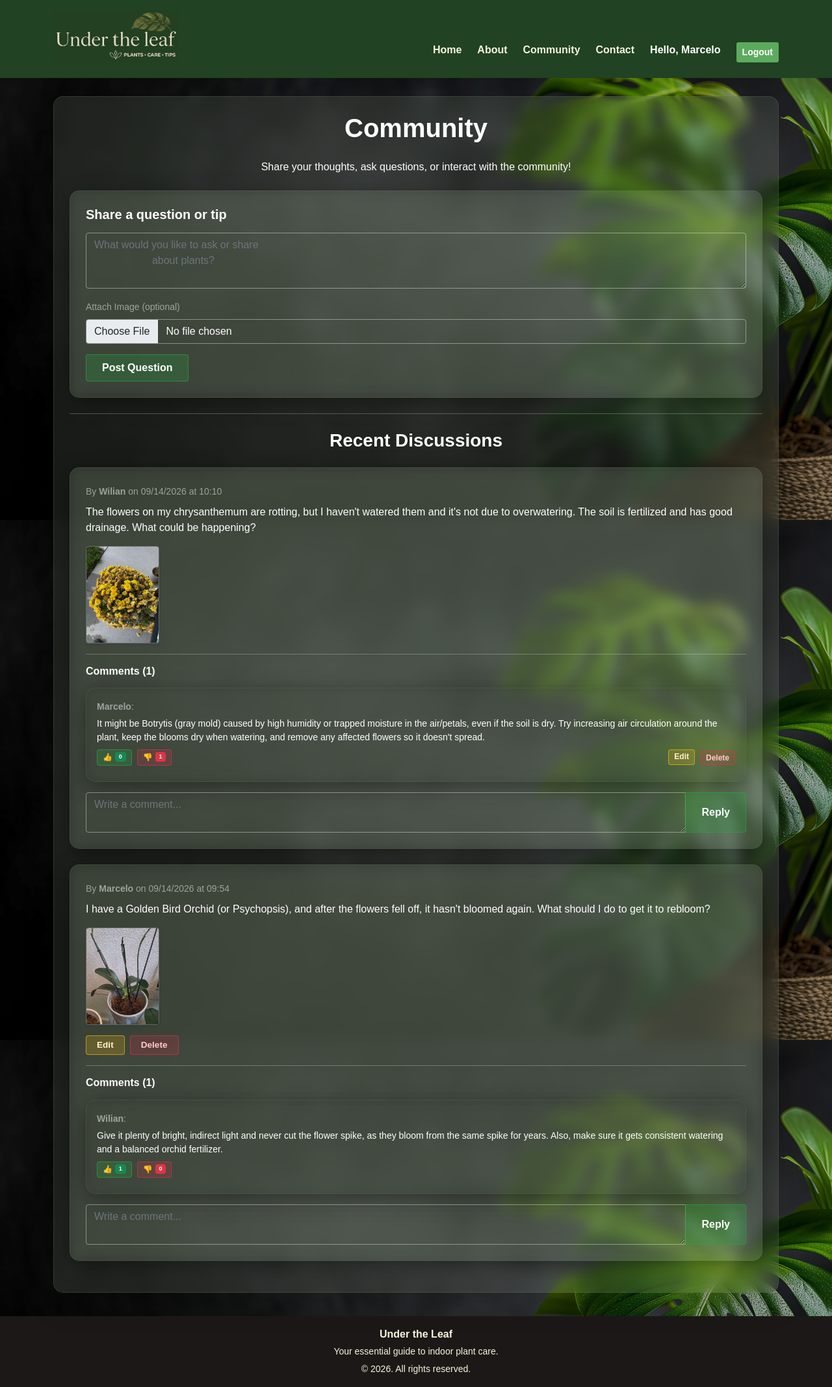
After one commit to MarceloStobbe/Under_the_leaf, a Flask app: page /forum in a window 1280 px wide. The commit adds this page. Shown: the whole page at 65% size. Run offline with Flask 3, Linux system fonts and the light colour scheme; a user stored in the database is signed in.

Commit message:
Data base Add community

```diff
--- a/project/app.py
+++ b/project/app.py
@@ -1,7 +1,11 @@
-from flask import Flask, render_template, request, flash, redirect, url_for
+from flask import Flask, render_template, request, flash, redirect, url_for, abort
+from flask_login import LoginManager, login_user, current_user, logout_user, login_required
+from models import db, User, Question, Comment
+from forms import AuthForm, QuestionForm, CommentForm
 from diagnostics import DIAGNOSTICS
 from quiz import QUIZ_DATA
 import os
+from werkzeug.utils import secure_filename
 
 app = Flask(__name__,
             template_folder='templates',
@@ -9,6 +13,207 @@ app = Flask(__name__,
 
 app.config['SECRET_KEY'] = 'a_key_very_secret'
 
+# Database Configuration
+app.config['SQLALCHEMY_DATABASE_URI'] = os.environ.get('DATABASE_URL', 'sqlite:///site.db')
+app.config['SQLALCHEMY_TRACK_MODIFICATIONS'] = False
+
+# Image Upload Configuration
+UPLOAD_FOLDER = 'static/uploads'
+ALLOWED_EXTENSIONS = {'png', 'jpg', 'jpeg', 'gif'}
+app.config['UPLOAD_FOLDER'] = os.path.join(app.root_path, UPLOAD_FOLDER)
+
+os.makedirs(app.config['UPLOAD_FOLDER'], exist_ok=True)
+
+def allowed_file(filename):
+    return '.' in filename and filename.rsplit('.', 1)[1].lower() in ALLOWED_EXTENSIONS
+
+db.init_app(app)
+
+# Flask login Configuration
+login_manager = LoginManager(app)
+login_manager.login_view = 'login'
+login_manager.login_message_category = 'warning'
+
+@login_manager.user_loader
+def load_user(user_id):
+    return User.query.get(int(user_id))
+
+# Authentication Routes
+@app.route('/login', methods=['GET', 'POST'])
+def login():
+    if current_user.is_authenticated:
+        return redirect(url_for('home'))
+
+    form = AuthForm()
+    if form.validate_on_submit():
+        email = form.email.data
+        password = form.password.data
+        user = User.query.filter_by(email=email).first()
+
+        if user and user.password == password:
+            login_user(user)
+            flash(f'Login successful! Welcome, {user.name}!', 'success')
+            return redirect(url_for('home'))
+        else:
+            flash('Invalid email or password.', 'danger')
+
+    return render_template('login.html', form=form, is_register=False)
+
+@app.route('/register', methods=['GET', 'POST'])
+def register():
+    if current_user.is_authenticated:
+        return redirect(url_for('home'))
+
+    form = AuthForm()
+    if form.validate_on_submit():
+        email = form.email.data
+        password = form.password.data
+        name = form.name.data
+
+        user = User.query.filter_by(email=email).first()
+        if user:
+            flash('This email is already registered!', 'danger')
+        else:
+            new_user = User(name=name, email=email, password=password)
+            db.session.add(new_user)
+            db.session.commit()
+
+            flash('User registered successfully! Please log in to continue.', 'success')
+            return redirect(url_for('login'))
+
+    return render_template('login.html', form=form, is_register=True)
+
+@app.route('/logout')
+@login_required
+def logout():
+    logout_user()
+    flash('You have logged out of your account.', 'info')
+    return redirect(url_for('home'))
+
+# Forum Routes
+@app.route('/forum', methods=['GET', 'POST'])
+def forum():
+    form = QuestionForm()
+    if form.validate_on_submit():
+        if not current_user.is_authenticated:
+            flash('You need to log in to post.', 'warning')
+            return redirect(url_for('login'))
+
+        image_filename = None
+        if 'image' in request.files:
+            file = request.files['image']
+            if file and file.filename != '' and allowed_file(file.filename):
+                filename = secure_filename(file.filename)
+                image_filename = filename
+                file.save(os.path.join(app.config['UPLOAD_FOLDER'], image_filename))
+
+        question = Question(
+            content=form.content.data,
+            author=current_user,
+            image_file=image_filename
+        )
+        db.session.add(question)
+        db.session.commit()
+        flash('Your question has been posted successfully!', 'success')
+        return redirect(url_for('forum'))
+
+    questions = Question.query.order_by(Question.date_posted.desc()).all()
+    comment_form = CommentForm()
+    return render_template('forum.html', questions=questions, form=form, comment_form=comment_form)
+
+@app.route('/forum/question/<int:question_id>/edit', methods=['GET', 'POST'])
+@login_required
+def edit_question(question_id):
+    question = Question.query.get_or_404(question_id)
+    if question.author != current_user:
+        abort(403)
+
+    form = QuestionForm()
+    if form.validate_on_submit():
+        question.content = form.content.data
+        db.session.commit()
+        flash('Question updated successfully!', 'success')
+        return redirect(url_for('forum'))
+    elif request.method == 'GET':
+        form.content.data = question.content
+
+    return render_template('edit.html', form=form)
+
+@app.route('/forum/question/<int:question_id>/delete', methods=['POST'])
+@login_required
+def delete_question(question_id):
+    question = Question.query.get_or_404(question_id)
+    if question.author != current_user:
+        abort(403)
+
+    if question.image_file:
+        image_path = os.path.join(app.config['UPLOAD_FOLDER'], question.image_file)
+        if os.path.exists(image_path):
+            os.remove(image_path)
+
+    db.session.delete(question)
+    db.session.commit()
+    flash('Question deleted successfully!', 'info')
+    return redirect(url_for('forum'))
+
+@app.route('/forum/question/<int:question_id>/comment', methods=['POST'])
+@login_required
+def add_comment(question_id):
+    question = Question.query.get_or_404(question_id)
+    form = CommentForm()
+    if form.validate_on_submit():
+        comment = Comment(content=form.content.data, author=current_user, question=question)
+        db.session.add(comment)
+        db.session.commit()
+        flash('Comment added!', 'success')
+    return redirect(url_for('forum'))
+
+# Reaction Routes
+@app.route('/forum/comment/<int:comment_id>/like', methods=['POST'])
+@login_required
+def like_comment(comment_id):
+    comment = Comment.query.get_or_404(comment_id)
+    comment.likes += 1
+    db.session.commit()
+    return redirect(url_for('forum'))
+
+@app.route('/forum/comment/<int:comment_id>/dislike', methods=['POST'])
+@login_required
+def dislike_comment(comment_id):
+    comment = Comment.query.get_or_404(comment_id)
+    comment.dislikes += 1
+    db.session.commit()
+    return redirect(url_for('forum'))
+
+@app.route('/comment/<int:comment_id>/edit', methods=['GET', 'POST'])
+@login_required
+def edit_comment(comment_id):
+    comment = Comment.query.get_or_404(comment_id)
+
+    if comment.author != current_user:
+        flash('You are not authorized to edit this comment.', 'danger')
+        return redirect(url_for('forum'))
+
+    if request.method == 'POST':
+        comment.content = request.form.get('content')
+        db.session.commit()
+        flash('Your comment has been updated!', 'success')
+        return redirect(url_for('forum'))
+
+    return render_template('edit.html', comment=comment)
+
+@app.route('/forum/comment/<int:comment_id>/delete', methods=['POST'])
+@login_required
+def delete_comment(comment_id):
+    comment = Comment.query.get_or_404(comment_id)
+    if comment.author != current_user:
+        abort(403)
+    db.session.delete(comment)
+    db.session.commit()
+    flash('Comment deleted.', 'info')
+    return redirect(url_for('forum'))
+
+# Site Routes
 @app.route('/')
 def home():
     return render_template('home.html')
@@ -74,4 +279,7 @@ def myths():
     return render_template('myths.html', questions=QUIZ_DATA, score=score, username=username)
 
 if __name__ == '__main__':
+    with app.app_context():
+        db.create_all()
+        print("Database connected and tables verified.")
     app.run(debug=True)
--- /dev/null
+++ b/project/forms.py
@@ -0,0 +1,17 @@
+from flask_wtf import FlaskForm
+from wtforms import StringField, PasswordField, TextAreaField, SubmitField
+from wtforms.validators import DataRequired, Email, Length
+
+class AuthForm(FlaskForm):
+    name = StringField('Name')
+    email = StringField('Email', validators=[DataRequired(), Email()])
+    password = PasswordField('Password', validators=[DataRequired(), Length(min=4)])
+    submit = SubmitField('Submit')
+
+class QuestionForm(FlaskForm):
+    content = TextAreaField('Content', validators=[DataRequired(), Length(min=5)])
+    submit = SubmitField('Post Question')
+
+class CommentForm(FlaskForm):
+    content = TextAreaField('Content', validators=[DataRequired(), Length(min=2)])
+    submit = SubmitField('Reply')
--- a/project/static/css/style.css
+++ b/project/static/css/style.css
@@ -87,6 +87,83 @@ main {
     box-shadow: 0 0 0 0.2rem rgba(27, 94, 32, 0.5) !important;
 }
 
+.alert-success {
+    background: rgba(255, 255, 255, 0.15) !important;
+    backdrop-filter: blur(10px);
+    border: 1px solid rgba(192, 206, 193, 0.3) !important;
+    color: #ffffff !important;
+    border-radius: 12px;
+}
+
+.alert-danger {
+    background-color: #f8d7da !important;
+    border-color: #dc3545 !important;
+    color: #721c24 !important;
+}
+
+.btn-glass-green {
+    background: rgba(40, 167, 69, 0.25);
+    border: 1px solid rgba(40, 167, 69, 0.6);
+    color: #ffffff;
+}
+
+.btn-glass-green:hover {
+    background: rgba(40, 167, 69, 0.5);
+    color: #ffffff;
+    border-color: #28a745;
+}
+
+.btn-glass-yellow {
+    background: rgba(255, 193, 7, 0.2);
+    border: 1px solid rgba(255, 193, 7, 0.6);
+    color: #fff3cd;
+}
+
+.btn-glass-yellow:hover {
+    background: rgba(255, 193, 7, 0.4);
+    color: #ffffff;
+    border-color: #ffc107;
+}
+
+.btn-glass-red {
+    background: rgba(220, 53, 69, 0.2);
+    border: 1px solid rgba(220, 53, 69, 0.6);
+    color: #ffcccc;
+}
+
+.btn-glass-red:hover {
+    background: rgba(220, 53, 69, 0.4);
+    color: #ffffff;
+    border-color: #dc3545;
+}
+
+.btn-glass-reaction {
+    background: rgba(255, 255, 255, 0.1);
+    border: 1px solid rgba(255, 255, 255, 0.3);
+    color: #ffffff;
+}
+
+.btn-glass-reaction:hover {
+    background: rgba(255, 255, 255, 0.25);
+    color: #ffffff;
+    border-color: #ffffff;
+}
+
+.glass-input {
+        background: rgba(255, 255, 255, 0.1);
+        border: 1px solid rgba(255, 255, 255, 0.2);
+        color: white;
+    }
+    .glass-input:focus {
+        background: rgba(255, 255, 255, 0.2);
+        color: white;
+        border-color: #99bd90;
+        box-shadow: 0 0 0 0.2rem rgba(153, 189, 144, 0.25);
+    }
+    .glass-input::placeholder {
+        color: rgba(255, 255, 255, 0.5);
+    }
+
 @media (min-width: 992px) {
     .navbar-collapse {
         align-self: flex-end;
@@ -175,7 +252,8 @@ main {
     background-color: rgba(255, 255, 255, 0.2);
 }
 
-body, html {
+body,
+html {
     height: 100%;
     margin: 0;
 }
--- a/project/templates/base.html
+++ b/project/templates/base.html
@@ -17,7 +17,8 @@
 
                 <div class="d-flex justify-content-start">
                     <a href="{{ url_for('home') }}">
-                    <img src="{{ url_for('static', filename='img/logo.jpg') }}" alt="Logo - Under the Leaf - Pants/ Care/ Tips" height="80">
+                        <img src="{{ url_for('static', filename='img/logo.jpg') }}"
+                            alt="Logo - Under the Leaf - Pants/ Care/ Tips" height="80">
                     </a>
                 </div>
 
@@ -32,7 +33,18 @@
                         <a class="text-white text-decoration-none fw-bold menu-link"
                             href="{{ url_for('about') }}">About</a>
                         <a class="text-white text-decoration-none fw-bold menu-link"
+                            href="{{ url_for('forum') }}">Community</a>
+                        <a class="text-white text-decoration-none fw-bold menu-link"
                             href="{{ url_for('contact') }}">Contact</a>
+
+                        {% if current_user.is_authenticated %}
+                        <span class="text-white fw-bold">Hello, {{ current_user.name }}</span>
+                        <a class="btn btn-sm fw-bold text-white" style="background-color: #5cab5e;"
+                            href="{{ url_for('logout') }}">Logout</a>
+                        {% else %}
+                        <a class="text-white text-decoration-none fw-bold menu-link"
+                            href="{{ url_for('login') }}">Login</a>
+                        {% endif %}
                     </div>
                 </div>
             </div>
--- /dev/null
+++ b/project/templates/forum.html
@@ -0,0 +1,137 @@
+{% extends 'base.html' %}
+
+{% block content %}
+<div class="container my-2 text-white">
+    <div class="glass p-4 shadow-lg">
+
+        <h1 class="fw-bold mb-4 text-center">Community</h1>
+        <p class="text-center mb-4">Share your thoughts, ask questions, or interact with the community!</p>
+
+        {% if current_user.is_authenticated %}
+        <div class="glass p-4 mb-4">
+            <h5 class="mb-3 fw-bold">Share a question or tip</h5>
+            <form method="POST" enctype="multipart/form-data">
+                {{ form.hidden_tag() }}
+                <div class="mb-3">
+                    {{ form.content(class="form-control", rows="3", placeholder="What would you like to ask or share
+                    about plants?", style="background: transparent; color: white; border: 1px solid rgba(255, 255, 255,
+                    0.4);") }}
+                </div>
+                <div class="mb-3">
+                    <label for="image" class="form-label small text-white-50">Attach Image (optional)</label>
+                    <input type="file" name="image" class="form-control" id="image"
+                        style="background: transparent; color: white; border: 1px solid rgba(255, 255, 255, 0.4);">
+                </div>
+                <button type="submit" class="btn btn-glass-green px-4 py-2 fw-bold">Post Question</button>
+            </form>
+        </div>
+        {% else %}
+        <div class="glass p-3 mb-4 text-center">
+            <p class="m-0">
+                <a href="{{ url_for('login') }}" class="text-white fw-bold text-decoration-underline">Log in</a> to post
+                questions and interact with the community.
+            </p>
+        </div>
+        {% endif %}
+
+        <hr class="my-4" style="border-color: rgba(255, 255, 255, 0.3);">
+
+        <h3 class="fw-bold mb-4 text-center">Recent Discussions</h3>
+
+        {% if not questions %}
+        <p class="text-white-50 text-center py-3">No questions posted yet. Be the first to start a conversation!</p>
+        {% endif %}
+
+        {% for q in questions %}
+        <div class="glass p-4 mb-4">
+            <div class="mb-2">
+                <span class="text-white-50 small">By <strong>{{ q.author.name }}</strong> on {{
+                    q.date_posted.strftime('%m/%d/%Y at %H:%M') }}</span>
+            </div>
+
+            <p class="text-white fs-6 mb-3" style="white-space: pre-line;">{{ q.content }}</p>
+
+            {% if q.image_file %}
+            <div class="mb-3">
+                <img src="{{ url_for('static', filename='uploads/' + q.image_file) }}" alt="Question Image"
+                    class="img-fluid rounded shadow-sm"
+                    style="max-height: 150px; border: 1px solid rgba(255, 255, 255, 0.2);">
+            </div>
+            {% endif %}
+
+            {% if current_user.is_authenticated and q.author == current_user %}
+            <div class="d-flex gap-2 mb-3">
+                <a href="{{ url_for('edit_question', question_id=q.id) }}"
+                    class="btn btn-glass-yellow px-3 py-1 fw-bold" style="font-size: 0.85rem;">Edit</a>
+                <form action="{{ url_for('delete_question', question_id=q.id) }}" method="POST" class="d-inline">
+                    <button type="submit" class="btn btn-glass-red px-3 py-1 fw-bold" style="font-size: 0.85rem;"
+                        onclick="return confirm('Do you want to delete this question?')">Delete</button>
+                </form>
+            </div>
+            {% endif %}
+
+            <hr style="border-color: rgba(255, 255, 255, 0.2);">
+
+            <div class="mt-3">
+                <h6 class="fw-bold mb-3">Comments ({{ q.comments|length }})</h6>
+
+                {% for comment in q.comments %}
+                <div class="p-3 mb-2 glass" style="background: rgba(0, 0, 0, 0.15);">
+                    <div class="mb-1">
+                        <small class="text-white-50"><strong>{{ comment.author.name }}</strong>:</small>
+                    </div>
+                    <p class="text-white m-0 small mb-2">{{ comment.content }}</p>
+
+                    <div class="d-flex align-items-center gap-2 flex-wrap mb-2">
+                        <form action="{{ url_for('like_comment', comment_id=comment.id) }}" method="POST"
+                            class="d-inline">
+                            <button type="submit"
+                                class="btn btn-glass-green px-2 py-1 fw-bold d-flex align-items-center gap-1"
+                                style="font-size: 0.75rem; line-height: 1;">
+                                👍 <span class="badge bg-success">{{ comment.likes }}</span>
+                            </button>
+                        </form>
+
+                        <form action="{{ url_for('dislike_comment', comment_id=comment.id) }}" method="POST"
+                            class="d-inline">
+                            <button type="submit"
+                                class="btn btn-glass-red px-2 py-1 fw-bold d-flex align-items-center gap-1"
+                                style="font-size: 0.75rem; line-height: 1;">
+                                👎 <span class="badge bg-danger">{{ comment.dislikes }}</span>
+                            </button>
+                        </form>
+
+                        {% if current_user.is_authenticated and comment.author == current_user %}
+                        <div class="d-flex gap-2 ms-auto">
+                            <a href="{{ url_for('edit_comment', comment_id=comment.id) }}"
+                                class="btn btn-glass-yellow px-2 py-1 fw-bold"
+                                style="font-size: 0.75rem; line-height: 1;">Edit</a>
+                            <form action="{{ url_for('delete_comment', comment_id=comment.id) }}" method="POST"
+                                class="d-inline">
+                                <button type="submit" class="btn btn-glass-red px-2 py-1 fw-bold"
+                                    style="font-size: 0.75rem; line-height: 1;"
+                                    onclick="return confirm('Delete comment?')">Delete</button>
+                            </form>
+                        </div>
+                        {% endif %}
+                    </div>
+                </div>
+                {% endfor %}
+
+                {% if current_user.is_authenticated %}
+                <form action="{{ url_for('add_comment', question_id=q.id) }}" method="POST" class="mt-3">
+                    {{ comment_form.hidden_tag() }}
+                    <div class="input-group">
+                        {{ comment_form.content(class="form-control", placeholder="Write a comment...",
+                        style="background: transparent; color: white; border: 1px solid rgba(255, 255, 255, 0.4);") }}
+                        <button class="btn btn-glass-green text-white fw-bold px-4" type="submit">Reply</button>
+                    </div>
+                </form>
+                {% endif %}
+            </div>
+        </div>
+        {% endfor %}
+
+    </div>
+</div>
+{% endblock %}
--- a/project/templates/myths.html
+++ b/project/templates/myths.html
@@ -56,7 +56,6 @@
             </div>
         </form>
         {% endif %}
-
     </div>
 </div>
 {% endblock %}
```
Also changed, not shown: project/models.py (added, +38 -0 lines), project/templates/edit.html (added, +34 -0 lines), project/templates/environments.html (+10 -5 lines), project/templates/login.html (added, +60 -0 lines), project/instance/database.db (added), project/instance/site.db (added), project/static/uploads/images.jpg (added), project/static/uploads/whats-wrong-with-my-mums-too-much-water-v0-3pztth20f2sb1.jpg (added). Lines whose indentation alone changed are shown as unchanged.
